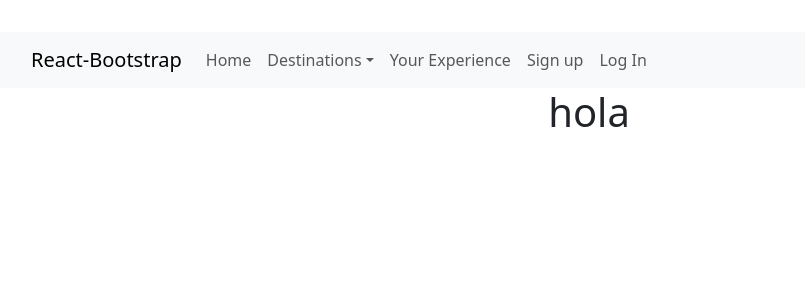
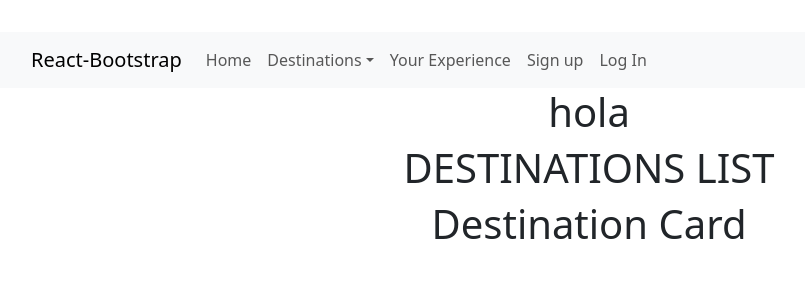
Before and after one commit to VeronicaVez/mavetravels-client, a React (Vite) app: page /destinations in a window 1280 px wide. Shown: the top 300 px of the page, without its empty margins (51-856 px from the left). Built offline with nearby package versions, Linux system fonts and the light colour scheme.

Commit message:
routes to DestinationsPage + All Destinations added to NavBar

```diff
--- /dev/null
+++ b/src/components/DestinationCard/DestinationCard.jsx
@@ -0,0 +1,13 @@
+import React from "react"
+
+import './DestinationCard.css'
+
+const DestinationCard = () => {
+
+
+    return (
+        <h1>Destination Card</h1>
+    )
+}
+
+export default DestinationCard
--- a/src/components/DestinationsList/DestinationList.jsx
+++ b/src/components/DestinationsList/DestinationList.jsx
@@ -0,0 +1,15 @@
+import React from "react"
+import DestinationCard from "../DestinationCard/DestinationCard"
+
+
+const DestinationsList = () => {
+
+    return (
+        <div>
+            <h1>DESTINATIONS LIST</h1>
+            <DestinationCard></DestinationCard>
+        </div>
+    )
+}
+
+export default DestinationsList
--- a/src/pages/DestinationsPage/DestinationsPage.jsx
+++ b/src/pages/DestinationsPage/DestinationsPage.jsx
@@ -1,12 +1,20 @@
 import React from "react"
 
+import DestinationsList from "../../components/DestinationsList/DestinationList"
+import { Container, Row, Col } from "react-bootstrap"
 
 const DestinationsPage = () => {
 
     return (
 
-        <h1>hola</h1>
-
+        <Container>
+            <Row>
+                <Col>
+                    <h1>hola</h1>
+                    <DestinationsList></DestinationsList>
+                </Col>
+            </Row>
+        </Container>
     )
 }
 
```
Also changed, not shown: src/components/DestinationCard/DestinationCard.css (added).
